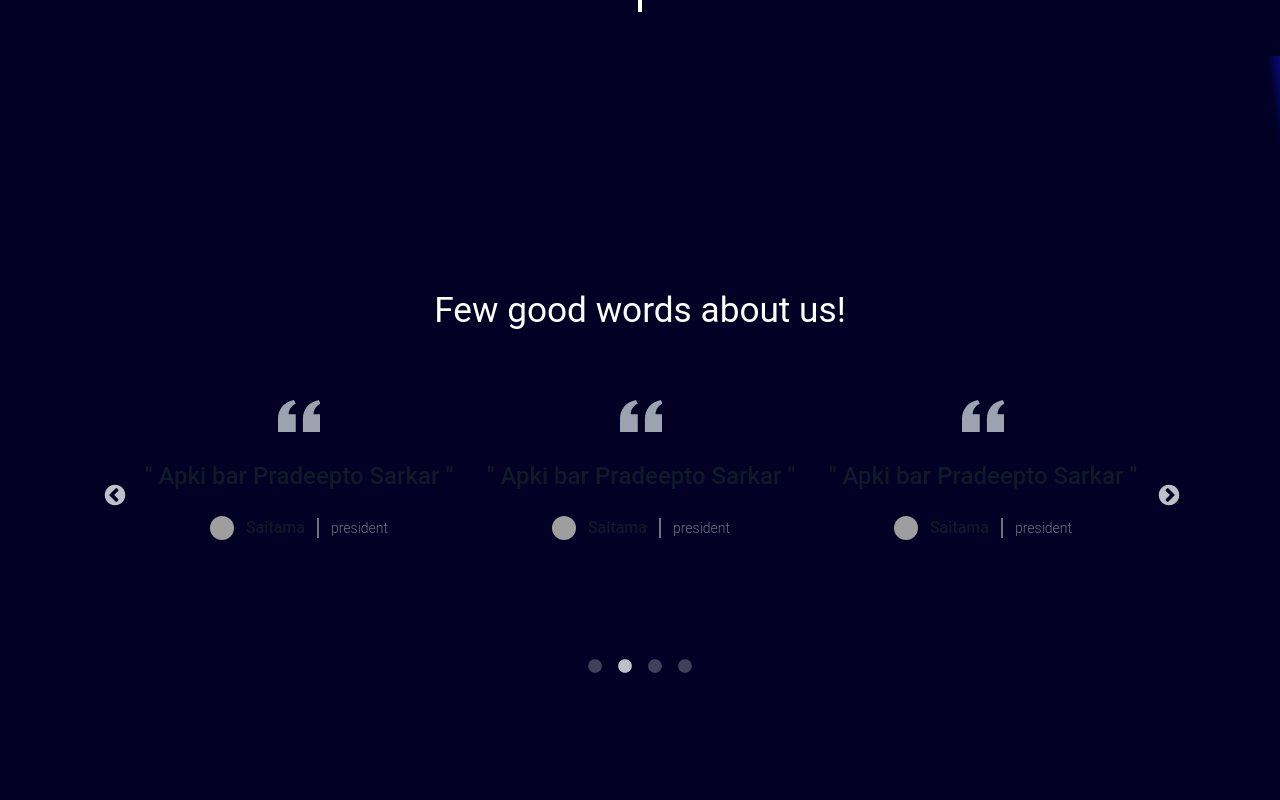
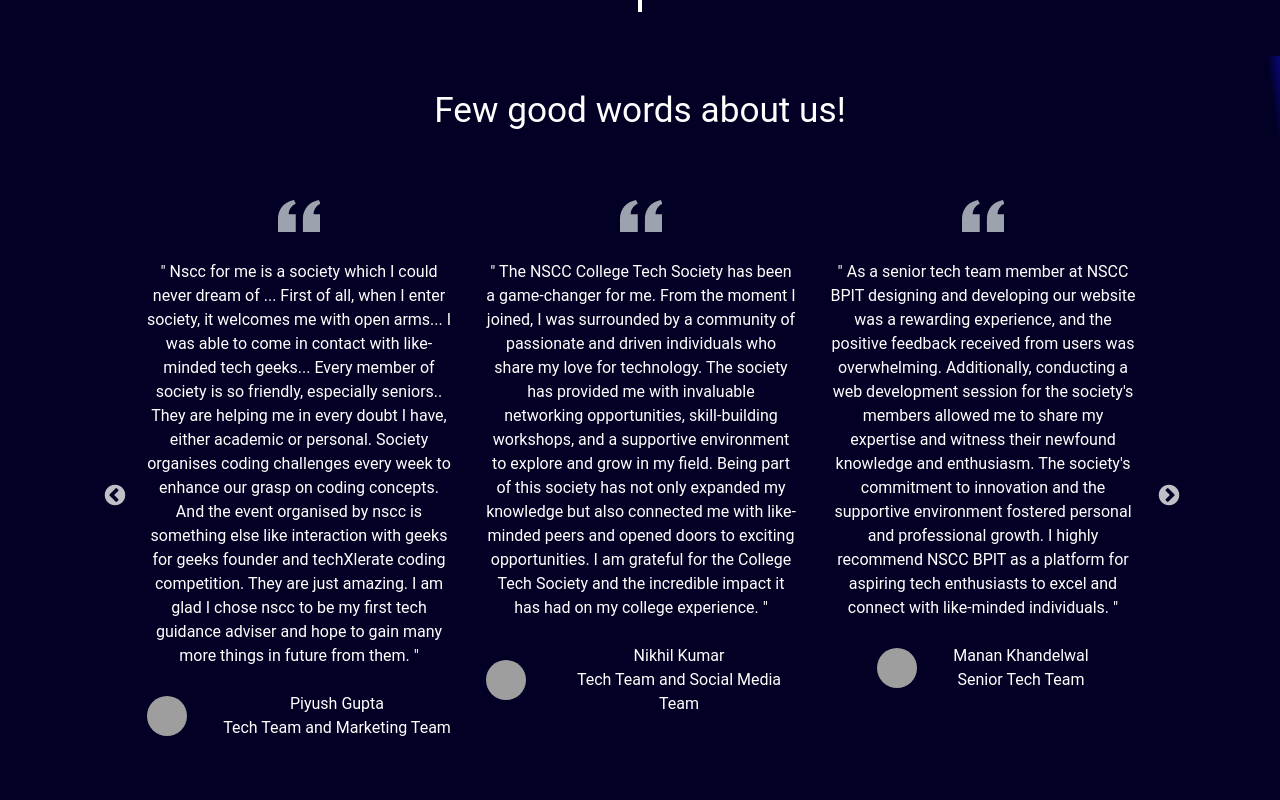
Before and after one commit to namespacecomm/namespace-community-website, a React (Create React App) app: page / in a window 1280 px wide. Shown: the part 4380-5180 px from the top of the page. Built offline with nearby package versions, Linux system fonts and the light colour scheme; grey boxes are pictures that could not be loaded; a web font is replaced by a local one.

Commit message:
some testimonials added

```diff
--- a/src/Pages/AllTeams/AllTeams.jsx
+++ b/src/Pages/AllTeams/AllTeams.jsx
@@ -57,9 +57,9 @@ function AllTeams() {
           </h1>
 
           <p className="max-w-2xl mx-auto my-6 text-center ">
-            Lorem ipsum dolor sit amet consectetur adipisicing elit. Illo
-            incidunt ex placeat modi magni quia error alias, adipisci rem
-            similique, at omnis eligendi optio eos harum.
+            In the last one year NSCC BPIT has grown on to become a vibrant
+            and thriving collection of tech enthusiasts and prblem solvers.
+            Given below are few of the club members who make the community amazing.
           </p>
 
           <div className="flex items-center justify-center">
--- a/src/Sections/Testimonials/Testimonials.jsx
+++ b/src/Sections/Testimonials/Testimonials.jsx
@@ -128,21 +128,21 @@ const Testimonials = () => {
                     />
                   </svg>
                   <blockquote>
-                    <p class="text-2xl font-medium text-gray-900 dark:text-white">
+                    <p class="dark:text-white">
                       " {person.text} "
                     </p>
                   </blockquote>
-                  <figcaption class="flex items-center justify-center mt-6 space-x-3">
+                  <figcaption class="flex items-center justify-center mt-6 space-x-9">
                     <img
-                      class="w-6 h-6 rounded-full"
+                      class="w-10 h-10 rounded-full"
                       src={person.image}
                       alt="profile picture"
                     />
-                    <div class="flex items-center divide-x-2 divide-gray-500 dark:divide-gray-700">
-                      <div class="pr-3 font-medium text-gray-900 dark:text-white">
+                    <div>
+                      <div class="dark:text-white">
                         {person.name}
                       </div>
-                      <div class="pl-3 text-sm font-light text-gray-500 dark:text-gray-400">
+                      <div class="dark:text-gray-400">
                         {person.position}
                       </div>
                     </div>
--- a/src/constants/constants.js
+++ b/src/constants/constants.js
@@ -16,33 +16,41 @@ export const Galleryimages = [
 ];
 
 export const testimonials = [
+  // add one space after name and one space before position
   {
-    text: "Apki bar Pradeepto Sarkar",
-    name: "Saitama",
+    text: "It is great to be a part of such a great society. Here I got to work with many different individuals and learnt a lot of new skills both technical and non-technical such as how to manage a huge event like GeekTalk and knowing how much management and planning really goes into when organizing a event. The best society I have ever been a part of.",
+    name: "Prasuk Jain",
     image:
       "https://static.republika.co.id/uploads/member/images/news/bor6mn3jnr.jpg",
-    position: "president",
+    position: "Organization Head, NSCC",
   },
   {
-    text: "Apki bar Pradeepto Sarkar",
-    name: "Saitama",
+    text: "Nscc for me is a society which I could never dream of ...   First of all, when I enter society, it welcomes me with open arms... I was able to come in contact with like-minded tech geeks... Every member of society is so friendly, especially seniors.. They are helping  me in every doubt I have, either academic or personal. Society organises coding challenges every week to enhance our grasp on coding concepts. And the event organised by nscc is something else like interaction with geeks for geeks founder and techXlerate coding competition. They are just amazing. I am glad I chose nscc to be my first tech guidance adviser and hope to gain many more things in future  from them.",
+    name: "Piyush Gupta",
     image:
       "https://static.republika.co.id/uploads/member/images/news/bor6mn3jnr.jpg",
-    position: "president",
+    position: "Tech Team and Marketing Team",
   },
   {
-    text: "Apki bar Pradeepto Sarkar",
-    name: "Saitama",
+    text: "The NSCC College Tech Society has been a game-changer for me. From the moment I joined, I was surrounded by a community of passionate and driven individuals who share my love for technology. The society has provided me with invaluable networking opportunities, skill-building workshops, and a supportive environment to explore and grow in my field. Being part of this society has not only expanded my knowledge but also connected me with like-minded peers and opened doors to exciting opportunities. I am grateful for the College Tech Society and the incredible impact it has had on my college experience.",
+    name: "Nikhil Kumar",
     image:
       "https://static.republika.co.id/uploads/member/images/news/bor6mn3jnr.jpg",
-    position: "president",
+    position: "Tech Team and Social Media Team",
   },
   {
-    text: "Apki bar Pradeepto Sarkar",
-    name: "Saitama",
+    text: "As a senior tech team member at NSCC BPIT designing and developing our website was a rewarding experience, and the positive feedback received from users was overwhelming. Additionally, conducting a web development session for the society's members allowed me to share my expertise and witness their newfound knowledge and enthusiasm. The society's commitment to innovation and the supportive environment fostered personal and professional growth. I highly recommend NSCC BPIT as a platform for aspiring tech enthusiasts to excel and connect with like-minded individuals.",
+    name: "Manan Khandelwal",
     image:
       "https://static.republika.co.id/uploads/member/images/news/bor6mn3jnr.jpg",
-    position: "president",
+    position: "Senior Tech Team",
+  },
+  {
+    text: "To be honest, joining NSCC BPIT has been a life changing moment for me. All the Seniors and Heads in the Community are extremely Supportive and Generous. All the Skills that I possess today are because of the Mentorship, Guidance, and Help provided to me by the seniors. All the members are really kind and supportive to help each other, making it a really inclusive community. Thank you NSCC BPIT for each and every thing.",
+    name: "Shivank Kapur",
+    image:
+      "https://static.republika.co.id/uploads/member/images/news/bor6mn3jnr.jpg",
+    position: "Tech Team and Outreach Team",
   },
 ];
 
```
